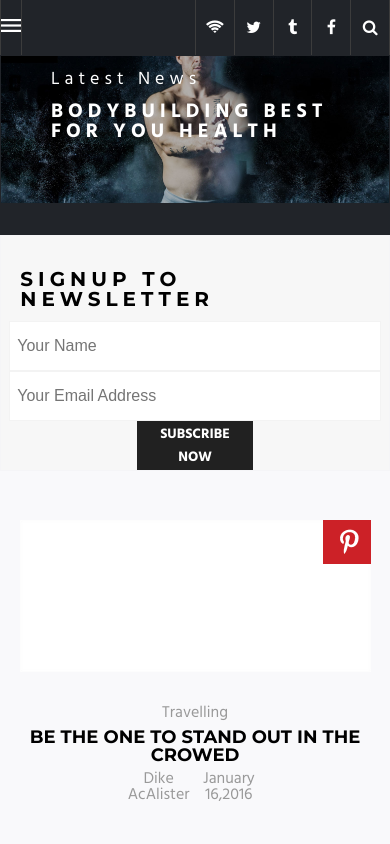
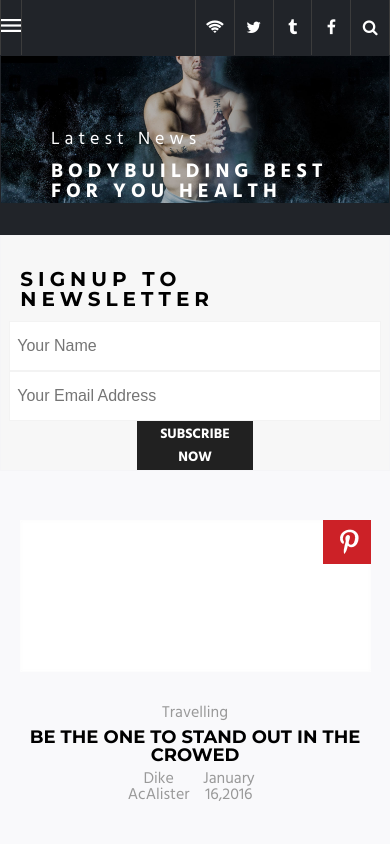
Before and after one commit to raygaratty232/decoblog, a plain HTML site: page index.html in a window 390 px wide. Shown: the top 844 px of the page. Drawn offline with Linux system fonts and the light colour scheme.

Commit message:
commit three

```diff
--- a/style.css
+++ b/style.css
@@ -773,6 +773,12 @@ a{
     .head-wrapper{
         min-height: 520px;
     }
+    .text-sl h1{
+        font-size: 20px;
+    }
+    .text-sl{
+        bottom: 150px;
+    }
 }
 @media only screen and (max-width: 450px){
     .img-block{
@@ -784,9 +790,7 @@ a{
     .crowed-caption h2{
         font-size: 18px;
     }
-    .text-sl h1{
-        font-size: 20px;
-    }
+
 }
 @media only screen and (max-width: 400px){
     .logo{
```
